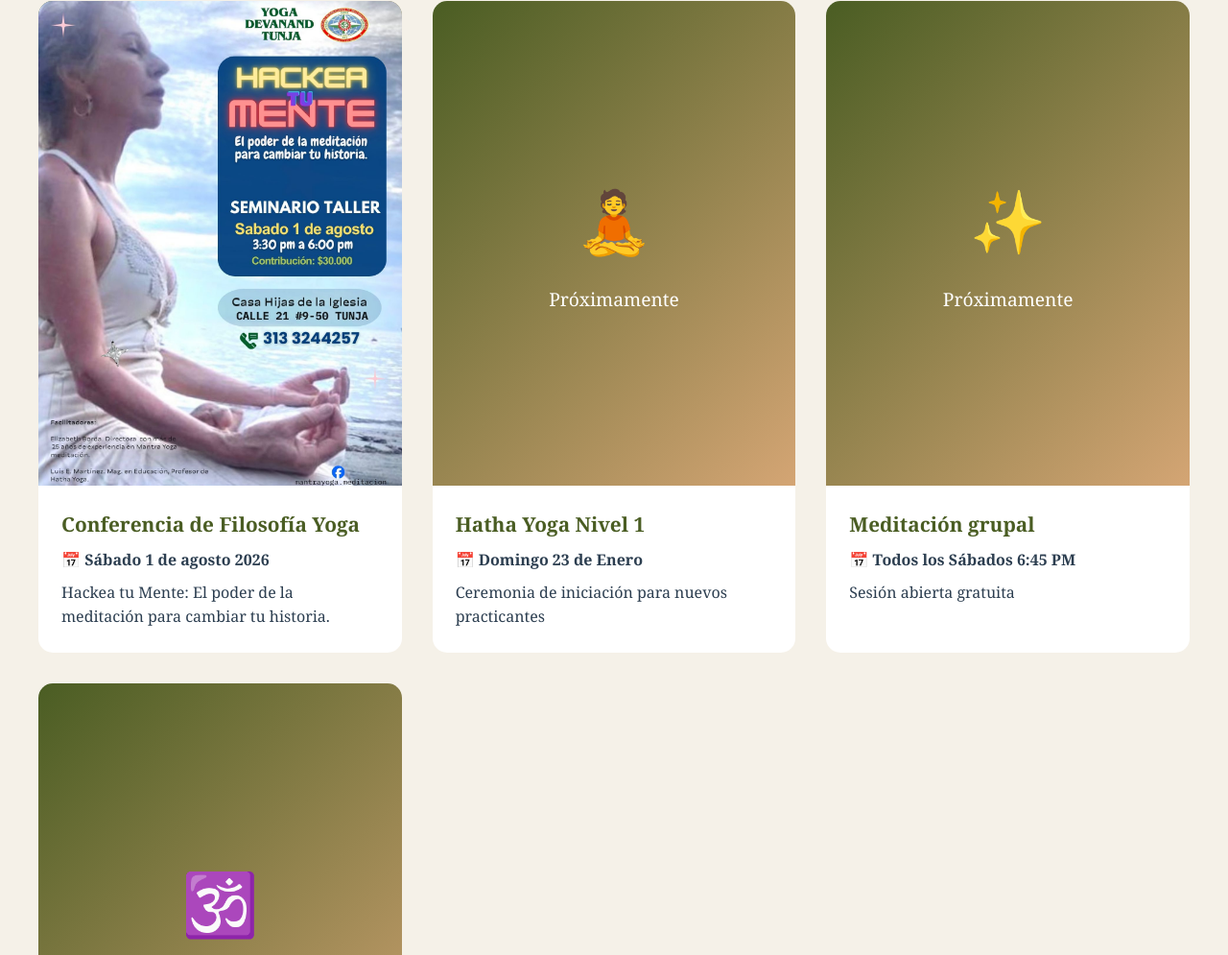
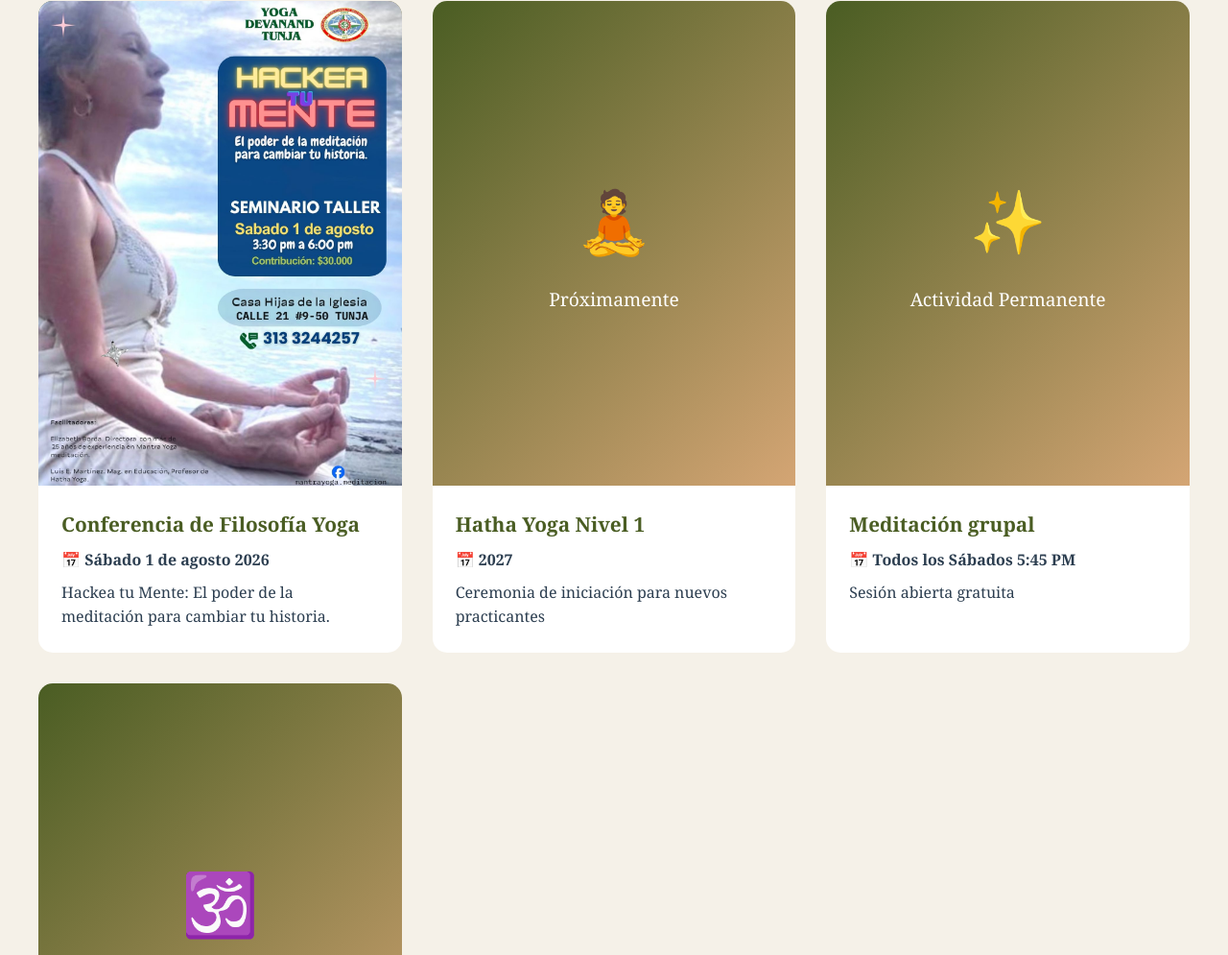
Before and after one commit to elversiaucho/hosting, a plain HTML site: page index.html in a window 1280 px wide. Shown: the part 4018-5013 px from the top of the page at 96% size. Drawn offline with Linux system fonts and the light colour scheme.

Commit message:
Update index.html

```diff
--- a/index.html
+++ b/index.html
@@ -1144,7 +1144,7 @@
                     </div>
                     <div class="announcement-info">
                         <h3>Hatha Yoga Nivel 1</h3>
-                        <p class="announcement-date">📅 Domingo 23 de Enero</p>
+                        <p class="announcement-date">📅 2027 </p>
                         <p>Ceremonia de iniciación para nuevos practicantes</p>
                     </div>
                 </div>
@@ -1155,12 +1155,12 @@
                         <img src="" alt="Actividad 3">
                         <div class="announcement-placeholder">
                             <span>✨</span>
-                            <p>Próximamente</p>
+                            <p>Actividad Permanente</p>
                         </div>
                     </div>
                     <div class="announcement-info">
                         <h3>Meditación grupal</h3>
-                        <p class="announcement-date">📅 Todos los Sábados 6:45 PM</p>
+                        <p class="announcement-date">📅 Todos los Sábados 5:45 PM</p>
                         <p>Sesión abierta gratuita</p>
                     </div>
                 </div>
@@ -1247,7 +1247,7 @@
                         <p>Sesiones abiertas al público</p>
                     </div>
                     <div style="text-align: right;">
-                        <strong>Sábados 6:45 PM</strong>
+                        <strong>Sábados 5:45 PM</strong>
                     </div>
                 </div>
                 <div class="schedule-item">
@@ -1316,7 +1316,7 @@
                     <p style="margin-bottom: 1rem;">Nos encantaría conocerte y ayudarte a comenzar tu práctica de yoga.</p>
                     <div style="background: rgba(255,255,255,0.1); padding: 1.5rem; border-radius: 10px;">
                         <p><strong>🗓️ Actividades sin costo:</strong></p>
-                        <p style="font-size: 1.2rem; margin-top: 0.5rem;">Sábados a las 6:45 PM</p>
+                        <p style="font-size: 1.2rem; margin-top: 0.5rem;">Sábados a las 5:45 PM</p>
                         <p style="margin-top: 1rem; font-size: 0.9rem;">¡Todos son bienvenidos!</p>
                     </div>
                 </div>
```
